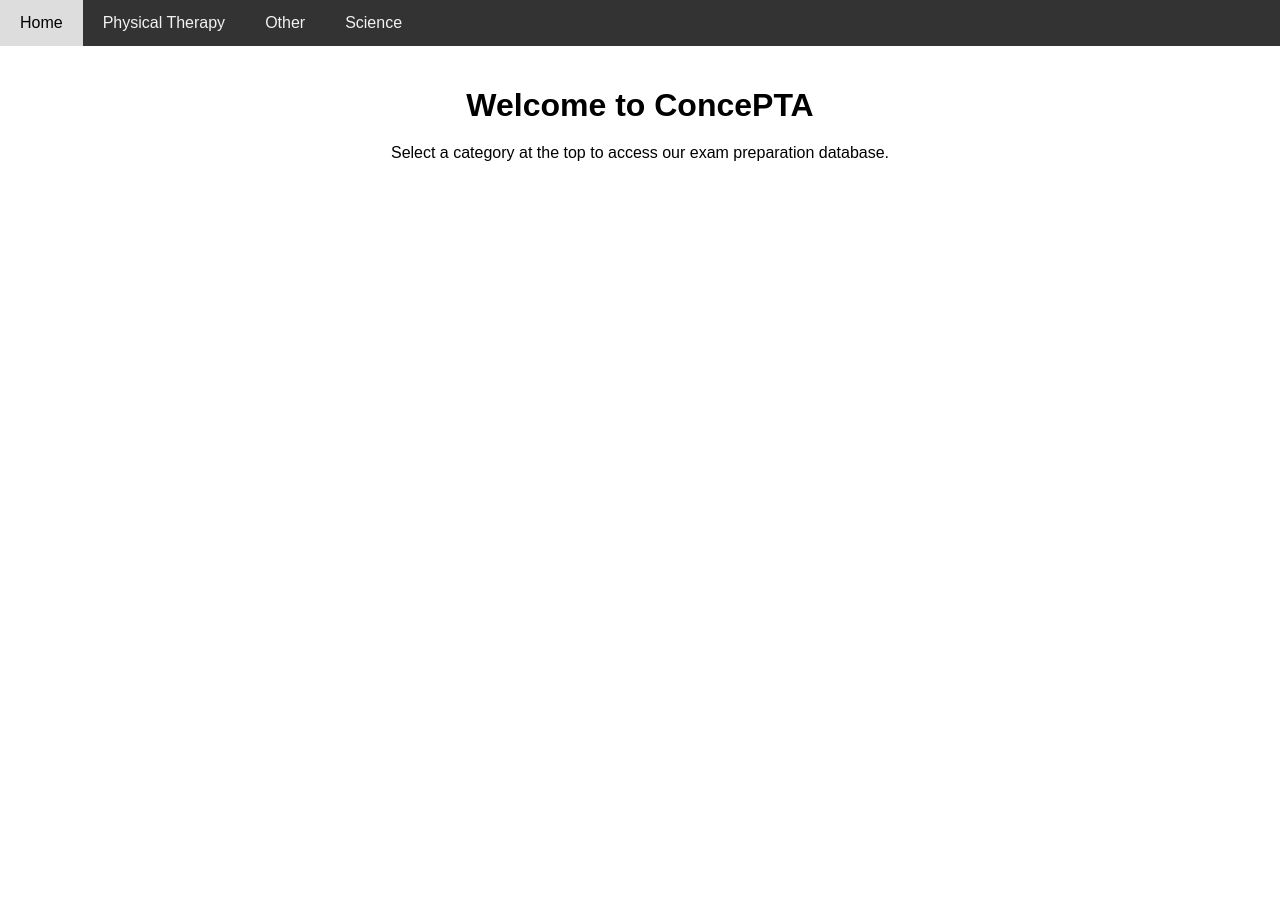
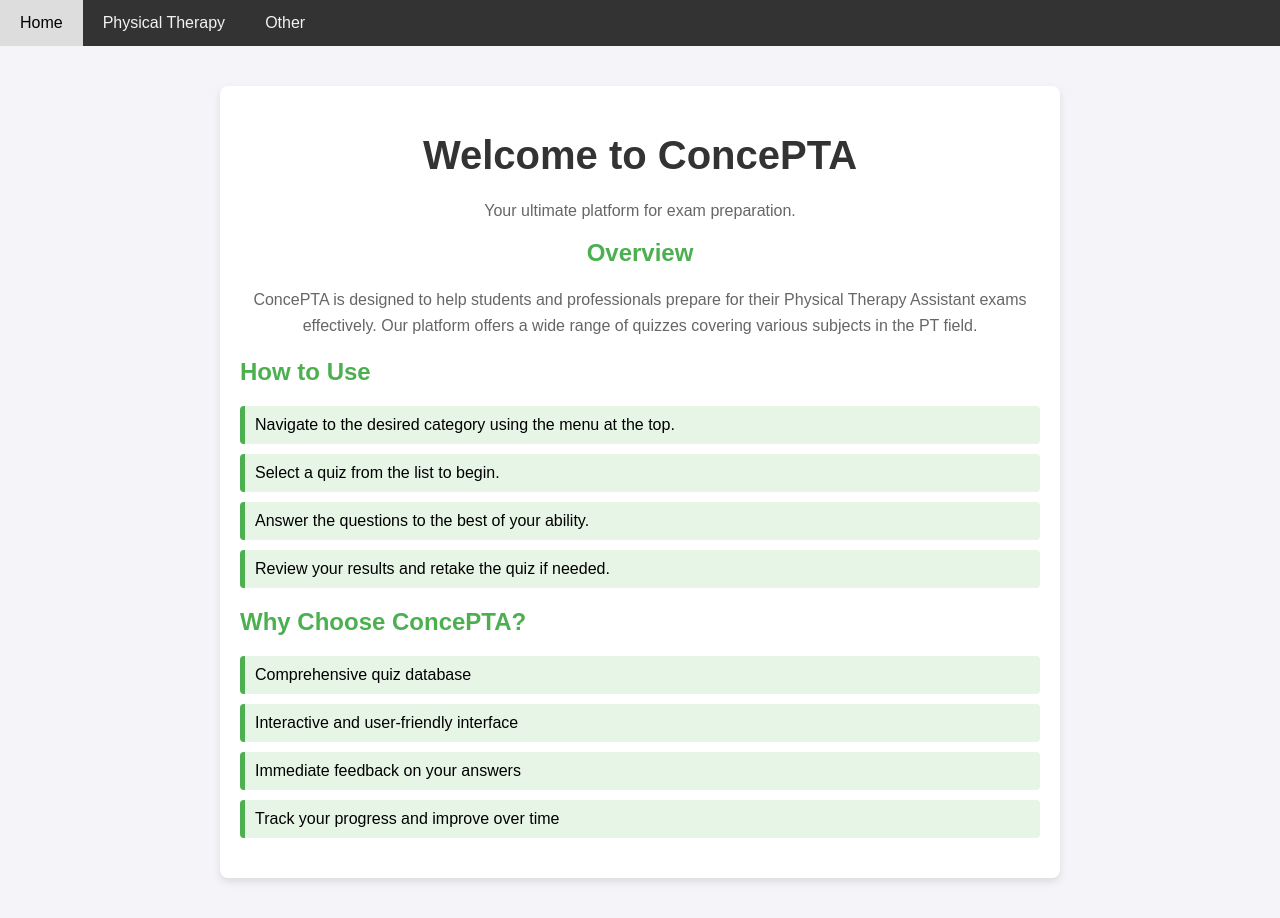
Before and after one commit to conceptsx/concepta, a Flask app: page / in a window 1280 px wide. Before the commit the page ends 161 px from the top, so only its background shows below. Run offline with Flask 3, Linux system fonts and the light colour scheme.

Commit message:
Added more data to splash page -- formatting and link changes

```diff
--- a/categories.py
+++ b/categories.py
@@ -34,12 +34,6 @@ def get_category_data(category_name, subcategory_name=None):
             # Add more Other quizzes here
         ]
         category_title = "Other Quizzes"
-    elif category_name == 'science':
-        quizzes = [
-            {"title": "Science Quiz", "url": "/quiz/science"},
-            # Add more Science quizzes here
-        ]
-        category_title = "Science Quizzes"
     else:
         quizzes = []
         category_title = "Unknown Category"
--- a/static/styles.css
+++ b/static/styles.css
@@ -3,6 +3,7 @@ body {
     font-family: Arial, sans-serif;
     margin: 0;
     padding: 0;
+    background-color: #f4f4f9;
 }
 
 .navbar {
@@ -31,6 +32,8 @@ body {
 
 h1 {
     margin-bottom: 20px;
+    font-size: 2.5em;
+    color: #333;
 }
 
 /* Quiz List (Category Page) */
@@ -47,7 +50,7 @@ h1 {
 }
 
 .quiz-card {
-    background-color: #f9f9f9;
+    background-color: #fff;
     border: 1px solid #ddd;
     border-radius: 5px;
     padding: 20px;
@@ -79,10 +82,11 @@ h1 {
 #quiz-container {
     max-width: 600px;
     margin: 0 auto;
-    border: 1px solid #000; /* Black border around the quiz container */
+    border: 1px solid #ddd;
     border-radius: 10px;
     padding: 20px;
     box-shadow: 0 4px 8px rgba(0, 0, 0, 0.1);
+    background-color: #fff;
 }
 
 .option {
@@ -148,3 +152,45 @@ h1 {
     background-color: #ddd;
     cursor: not-allowed;
 }
+
+/* Welcome Page Enhancements */
+.welcome-container {
+    background-color: #fff;
+    padding: 20px;
+    border-radius: 8px;
+    box-shadow: 0 4px 8px rgba(0, 0, 0, 0.1);
+    margin: 20px auto;
+    max-width: 800px;
+}
+
+.welcome-container h2 {
+    color: #4caf50;
+    margin-top: 0;
+}
+
+.welcome-container p {
+    color: #666;
+    line-height: 1.6;
+}
+
+.instructions, .benefits {
+    text-align: left;
+    margin: 20px 0;
+}
+
+.instructions ul, .benefits ul {
+    list-style-type: none;
+    padding: 0;
+}
+
+.instructions ul li, .benefits ul li {
+    background-color: #e7f5e6;
+    margin: 10px 0;
+    padding: 10px;
+    border-left: 5px solid #4caf50;
+    border-radius: 4px;
+}
+
+.instructions ul li:hover, .benefits ul li:hover {
+    background-color: #d4edda;
+}
--- a/templates/category.html
+++ b/templates/category.html
@@ -11,7 +11,6 @@
         <a href="/">Home</a>
         <a href="/category/pta">Physical Therapy</a>
         <a href="/category/other">Other</a>
-        <a href="/category/science">Science</a>
     </header>
     <div class="content">
         <h1>{{ category_title }}</h1>
@@ -19,7 +18,7 @@
             {% for quiz in quizzes %}
                 <a class="quiz-link" href="{{ quiz.url }}">
                     <div class="quiz-card">
-                        <h2>{{ quiz.title }}</h2>
+                        <h2>{{ quiz.title.replace(" Quiz", "") }}</h2> <!-- Removing 'Quiz' from the title -->
                         {% if quiz.questions_count is defined %}
                             <p>{{ quiz.questions_count }} questions</p>
                         {% endif %}
--- a/templates/index.html
+++ b/templates/index.html
@@ -11,12 +11,33 @@
         <a href="/">Home</a>
         <a href="/category/pta">Physical Therapy</a>
         <a href="/category/other">Other</a>
-        <a href="/category/science">Science</a>
     </header>
     <div class="content">
         <div class="welcome-container">
             <h1>Welcome to ConcePTA</h1>
-            <p>Select a category at the top to access our exam preparation database.</p>
+            <p>Your ultimate platform for exam preparation.</p>
+            <div class="overview">
+                <h2>Overview</h2>
+                <p>ConcePTA is designed to help students and professionals prepare for their Physical Therapy Assistant exams effectively. Our platform offers a wide range of quizzes covering various subjects in the PT field.</p>
+            </div>
+            <div class="instructions">
+                <h2>How to Use</h2>
+                <ul>
+                    <li>Navigate to the desired category using the menu at the top.</li>
+                    <li>Select a quiz from the list to begin.</li>
+                    <li>Answer the questions to the best of your ability.</li>
+                    <li>Review your results and retake the quiz if needed.</li>
+                </ul>
+            </div>
+            <div class="benefits">
+                <h2>Why Choose ConcePTA?</h2>
+                <ul>
+                    <li>Comprehensive quiz database</li>
+                    <li>Interactive and user-friendly interface</li>
+                    <li>Immediate feedback on your answers</li>
+                    <li>Track your progress and improve over time</li>
+                </ul>
+            </div>
         </div>
     </div>
 </body>
--- a/templates/quiz.html
+++ b/templates/quiz.html
@@ -3,7 +3,7 @@
 <head>
     <meta charset="UTF-8">
     <meta name="viewport" content="width=device-width, initial-scale=1.0">
-    <title>{{ quiz_title }}</title>
+    <title>{{ quiz_title.replace(" Quiz", "") }}</title> <!-- Removing 'Quiz' from the title -->
     <link rel="stylesheet" href="{{ url_for('static', filename='styles.css') }}">
 </head>
 <body>
@@ -11,11 +11,10 @@
         <a href="/">Home</a>
         <a href="/category/pta">Physical Therapy</a>
         <a href="/category/other">Other</a>
-        <a href="/category/science">Science</a>
     </header>
     <div class="content">
         <div id="quiz-container">
-            <h1>{{ quiz_title }}</h1>
+            <h1>{{ quiz_title.replace(" Quiz", "") }}</h1> <!-- Removing 'Quiz' from the title -->
             <div id="progress-container">
                 <div id="progress-bar"></div>
             </div>
```
Also changed, not shown: static/script.js (+11 -11 lines).
